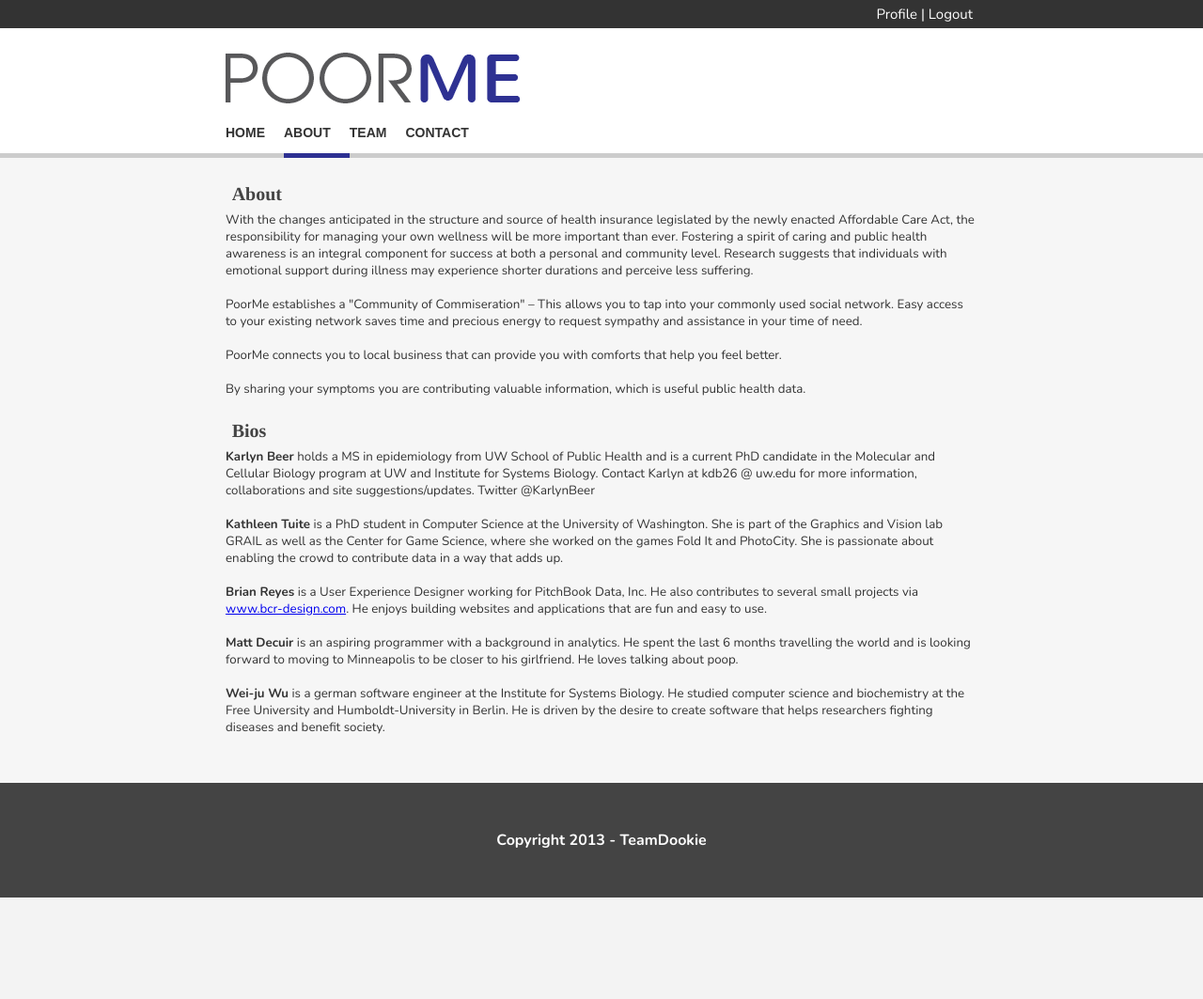
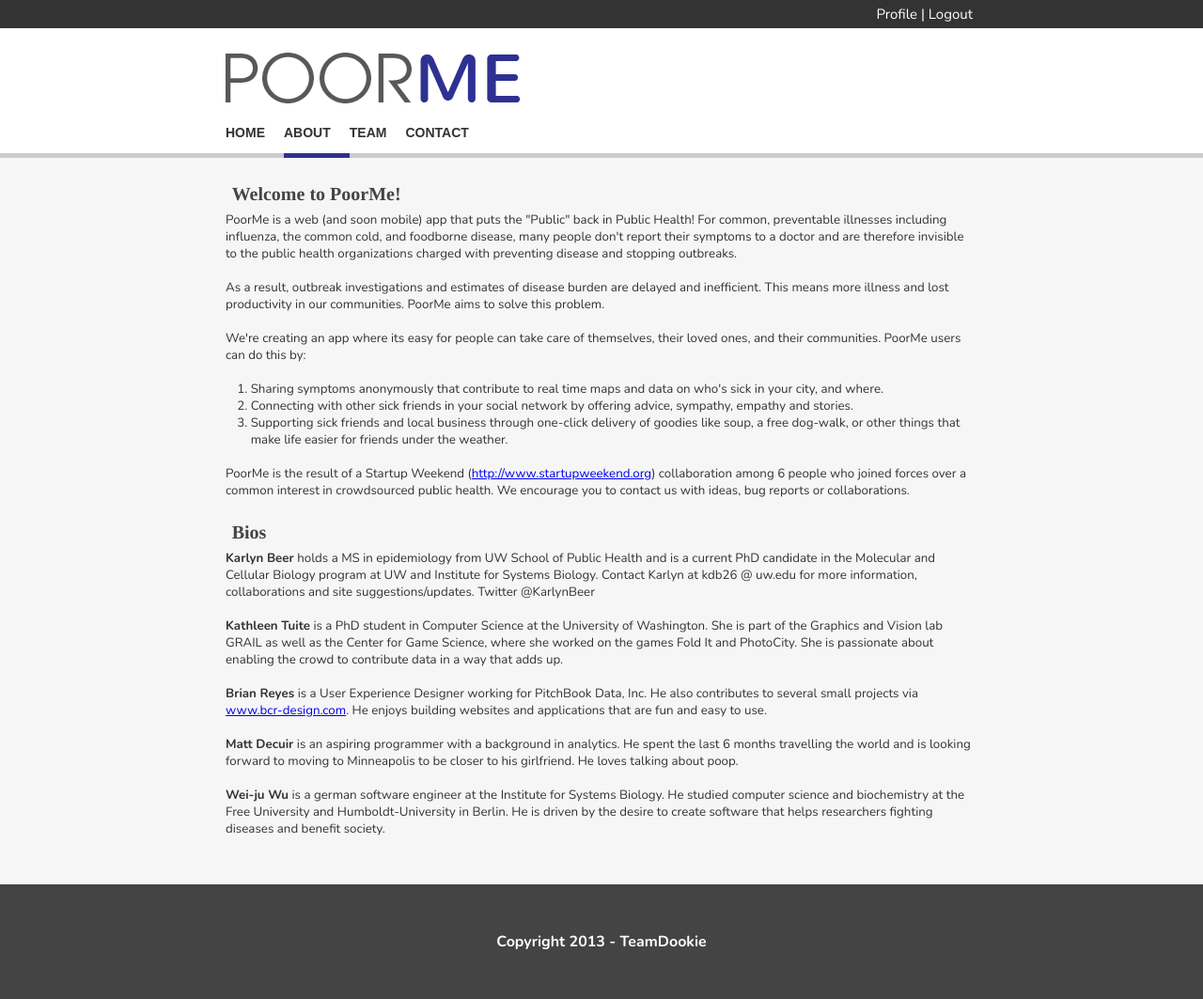
Before and after one commit to weiju/poorme, a Django app: page /about in a window 1280 px wide. Shown: the whole page at 94% size. Before the commit the page ends 955 px from the top, so only its background shows below. Run offline with Django 3.2, Linux system fonts and the light colour scheme; parts of the project's set-up code (start-up, migrations or seed data) failed here and were passed over.

Commit message:
updated about text

```diff
--- a/static/css/main.css
+++ b/static/css/main.css
@@ -272,3 +272,7 @@ a.buttonlink {
 .quote {
     font-style: italic;
 }
+
+ol {
+    margin-left: 20pt;
+}
--- a/templates/about.html
+++ b/templates/about.html
@@ -2,23 +2,22 @@
 {% block title %}About PoorMe{% endblock %}
 {% block content %}
 
-<h2>About</h2>
+<h2>Welcome to PoorMe!</h2>
 <p>
-With the changes anticipated in the structure and source of health insurance legislated by the newly enacted Affordable Care Act, the responsibility for managing your own wellness will be more important than ever. Fostering a spirit of caring and public health awareness is an integral component for success at both a personal and community level. Research suggests that individuals with emotional support during illness may experience shorter durations and perceive less suffering.
-</p>
-<br>
+PoorMe is a web (and soon mobile) app that puts the "Public" back in Public Health!  For common, preventable illnesses including influenza, the common cold, and foodborne disease, many people don't report their symptoms to a doctor and are therefore invisible to the public health organizations charged with preventing disease and stopping outbreaks.</p><br>
 <p>
-PoorMe establishes a "Community of Commiseration" – This allows you to tap into your commonly used social network. Easy access to your existing network saves time and precious energy to request sympathy and assistance in your time of need.
-</p>
-<br>
+As a result, outbreak investigations and estimates of disease burden are delayed and inefficient. This means more illness and lost productivity in our communities. PoorMe aims to solve this problem.</p><br>
 <p>
-PoorMe connects you to local business that can provide you with comforts that help you feel better.
-</p>
-<br>
+We're creating an app where its easy for people can take care of themselves, their loved ones, and their communities.  PoorMe users can do this by:
+</p><br>
+<ol>
+<li>Sharing symptoms anonymously that contribute to real time maps and data on who's sick in your city, and where.</li>
+<li>Connecting with other sick friends in your social network by offering advice, sympathy, empathy and stories.</li>
+<li>Supporting sick friends and local business through one-click delivery of goodies like soup, a free dog-walk, or other things that make life easier for friends under the weather.</li>
+</ol><br>
 <p>
-By sharing your symptoms you are contributing valuable information, which is useful public health data.
-</p>
-<br>
+PoorMe is the result of a Startup Weekend (<a href="http://www.startupweekend.org">http://www.startupweekend.org</a>) collaboration among 6 people who joined forces over a common interest in crowdsourced public health.  We encourage you to contact us with ideas, bug reports or collaborations.</p><br>
+
 <h2>Bios</h2>
 <p>
 <b>Karlyn Beer</b> holds a MS in epidemiology from UW School of Public Health and is a current PhD candidate in the Molecular and Cellular Biology program at UW and Institute for Systems Biology.  Contact Karlyn at kdb26 @ uw.edu for more information, collaborations and site suggestions/updates. Twitter @KarlynBeer
```
